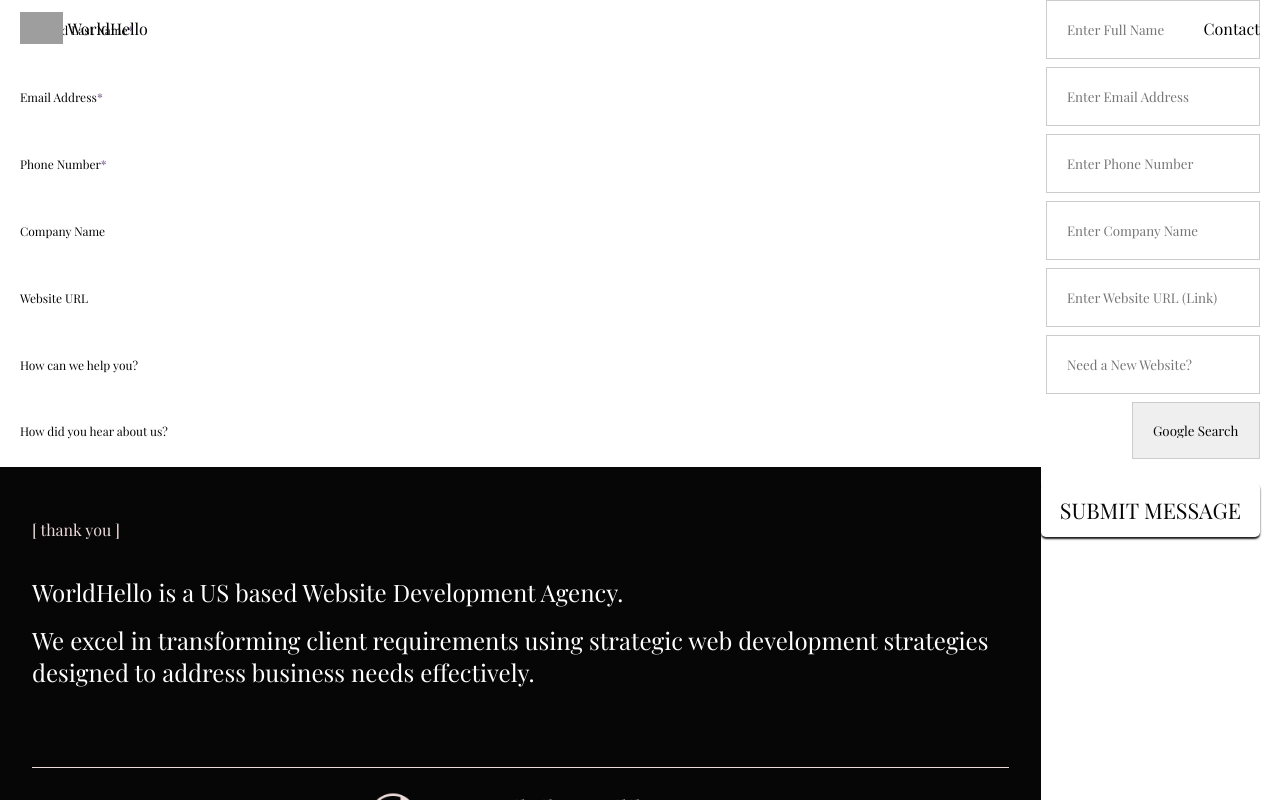
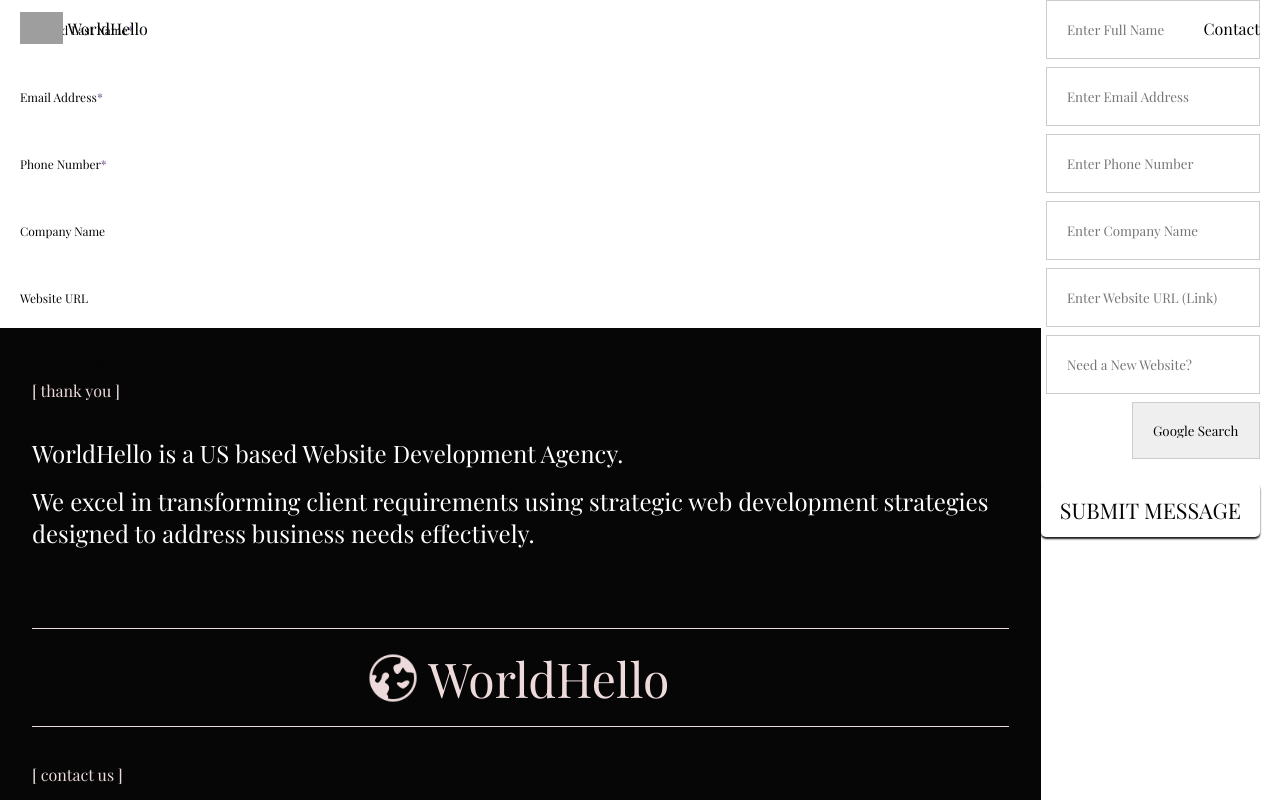
Before and after one commit to gtzjesus/WorldHello, a React (Vite) app: page /contact in a window 1280 px wide. Shown: the top 800 px of the page. Built offline with nearby package versions, Linux system fonts and the light colour scheme; no server answers; the database is empty; grey boxes are pictures that could not be loaded.

Commit message:
Implemented loading state + Spinner component + Modal changes based on UI interaction with user

```diff
--- a/src/ui/form/Form.jsx
+++ b/src/ui/form/Form.jsx
@@ -40,6 +40,7 @@ const StyledForm = styled.form`
   padding: 0 var(--padding-small);
   font-size: var(--font-form);
   color: var(--color-black);
+  height: 41vh;
 `;
 
 const FormGroup = styled.div`
@@ -172,7 +173,9 @@ function Form() {
   return (
     <>
       {isLoading ? (
-        <Spinner />
+        <StyledForm>
+          <Spinner />
+        </StyledForm>
       ) : isSubmittionComplete ? (
         <StyledForm>hello world</StyledForm>
       ) : (
```
